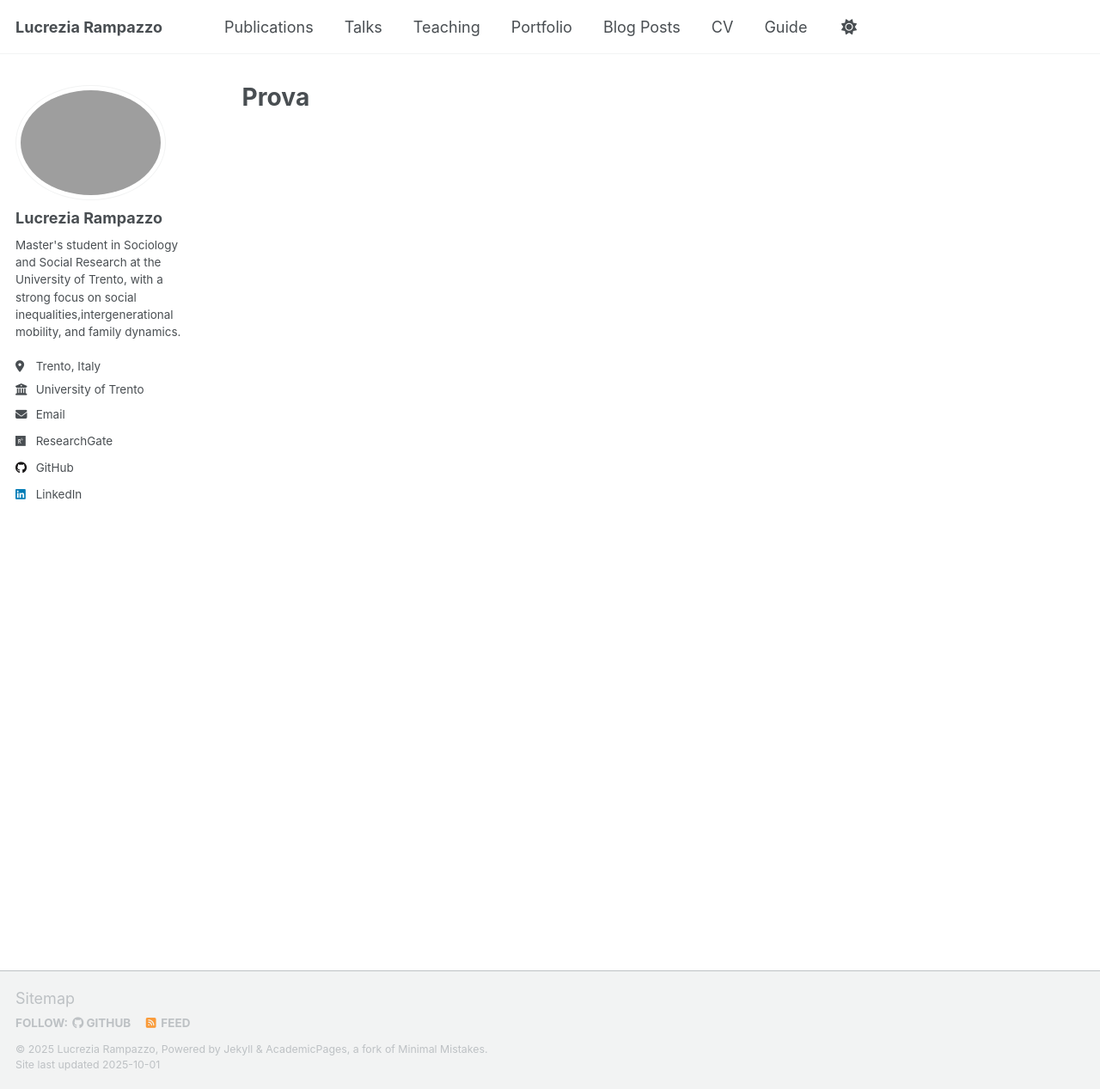
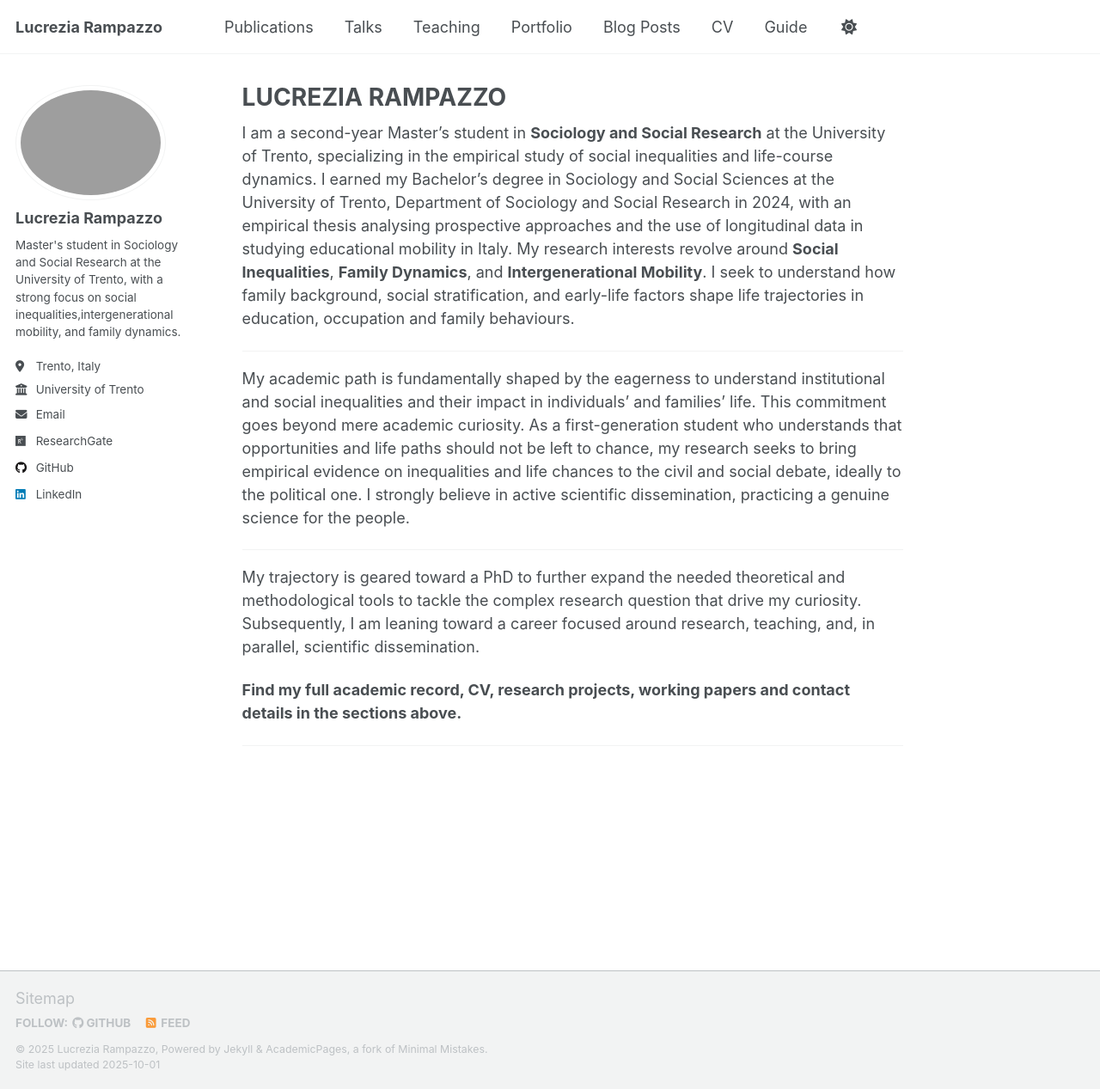
Before and after one commit to LucreziaRampazzo/lucreziarampazzo.github.io, a Jekyll site: the page built from _pages/about.md, in a window 1280 px wide and 1267 px high. Shown: the whole window at 86% size. Built offline with Jekyll 4.4.1, drawn with Linux system fonts in a browser that asks for light colours; a script that is not in the unit is left out.

Commit message:
Update about.md

```diff
--- a/_pages/about.md
+++ b/_pages/about.md
@@ -1,8 +1,22 @@
 ---
 permalink: /
-title: "Prova"
+title: "LUCREZIA RAMPAZZO"
 author_profile: true
 redirect_from:
   - /about/
   - /about.html
 ---
+I am a second-year Master’s student in **Sociology and Social Research** at the University of Trento, specializing in the empirical study of social inequalities and life-course dynamics. I earned my Bachelor's degree in Sociology and Social Sciences at the University of Trento, Department of Sociology and Social Research in 2024, with an empirical thesis analysing prospective approaches and the use of longitudinal data in studying educational mobility in Italy.
+My research interests revolve around **Social Inequalities**, **Family Dynamics**, and **Intergenerational Mobility**. I seek to understand how family background, social stratification, and early-life factors shape life trajectories in education, occupation and family behaviours.
+
+---
+My academic path is fundamentally shaped by the eagerness to understand institutional and social inequalities and their impact in individuals' and families' life. This commitment goes beyond mere academic curiosity. As a first-generation student who understands that opportunities and life paths should not be left to chance, my research seeks to bring empirical evidence on inequalities and life chances to the civil and social debate, ideally to the political one.
+I strongly believe in active scientific dissemination, practicing a genuine science for the people.
+
+---
+My trajectory is geared toward a PhD to further expand the needed theoretical and methodological tools to tackle the complex research question that drive my curiosity. Subsequently, I am leaning toward a career focused around research, teaching, and, in parallel, scientific dissemination.
+
+
+**Find my full academic record, CV, research projects, working papers and contact details in the sections above.**
+
+---
```
